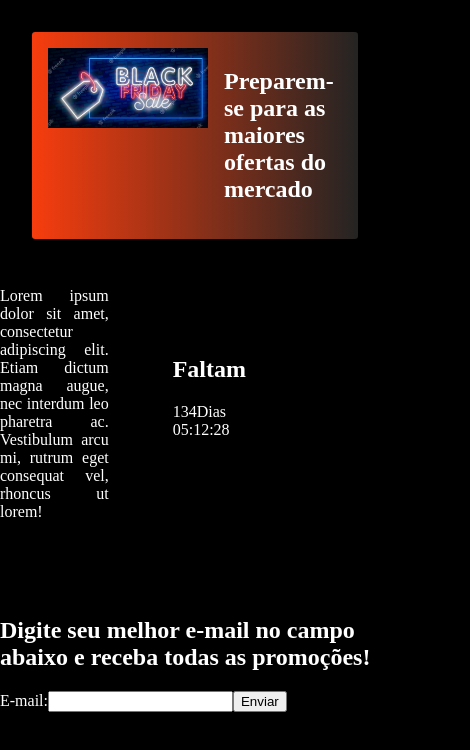
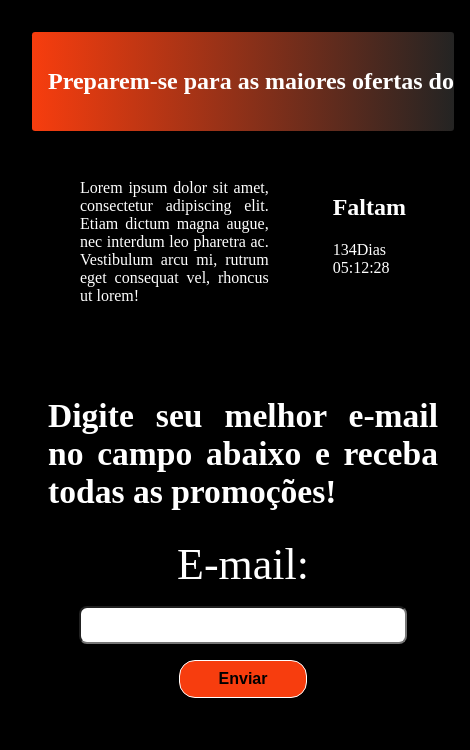
Before and after one commit to gleydson-delcho/desafio-gama-ecommerce, a React (Create React App) app: page / in a window 390 px wide. Shown: the top 750 px of the page, 470 px wide, since content can reach past the window. Built offline with nearby package versions, Linux system fonts and the light colour scheme.

Commit message:
Adds responsiveness to HTML

```diff
--- a/src/pages/Home/index.tsx
+++ b/src/pages/Home/index.tsx
@@ -29,10 +29,12 @@
       </div>
       <div className="containerForm">
         <h2>Digite seu melhor e-mail no campo abaixo e receba todas as promoções!</h2>
+        <div className="labelForm">
           <label htmlFor="email">E-mail:</label>
           <input type="text" onChange={e => setValue(e.target.value)} />
           <button onClick={handleSubmit}>Enviar</button>
         </div>
       </div>
+    </div>
   )
 }
--- a/src/pages/Home/styles.scss
+++ b/src/pages/Home/styles.scss
@@ -2,7 +2,7 @@
     header {
         display: flex;
         padding: 1rem;
-        margin: 2rem;
+        margin: 2rem 1rem 2rem 2rem;
         border-radius: 0.2rem;
 
         background: linear-gradient(to right,  #f73d0e, #242423);
@@ -18,15 +18,103 @@
         align-items: center;
         justify-content: center;
 
+
         text-align: justify;
 
-        margin: 0 5rem 5rem  0;
+        margin: 0 0 2rem 5rem;
 
         p {
             max-width: 300px;
         }
+    }
 
+    .containerForm {
+        display: flex;
+        flex-direction: column;
+        align-items: center;
+        justify-content: center;
 
+        background: #242423;
+        padding: 1rem;
+        margin:0 2rem 0 2rem;
+        border-radius: 1rem;
+
+        font-size: 1.4rem;
+
+        .labelForm {
+            display: flex;
+            align-items: center;
+            font-size: 2.75rem;
+
+            input {
+                width: 20rem;
+                height: 2rem;
+                margin: 0 2rem;
+                border-radius: 0.5rem;
+
+                &:focus,
+                &:active {
+                outline: none;
+                box-shadow: none;
+            }
+            }
+
+            button {
+                width: 8rem;
+                height: 2.4rem;
+
+                font-size: 1rem;
+                font-weight: 700;
+
+                background: #f73d0e;
+                border-radius: 1rem;
+                border: 1px solid #fff;
+                transition: filter 0.4s;
+
+                &:hover {
+                    cursor: pointer;
+                    border: 1px solid #d4d4d4;
+                    filter: brightness(0.7);
+                }
+
+            }
+        }
 
     }
 }
+
+@media(max-width: 855px) {
+    .containerHome {
+        header {
+            white-space: nowrap;
+            overflow: hidden;
+            width: 100%;
+
+            img {
+                display: none;
+            }
+        }
+
+        .containerInfo {
+
+            width: 100%;
+        }
+
+        .containerForm {
+
+            width: 100%;
+
+            background: none;
+            text-align: justify;
+
+            .labelForm {
+                display: flex;
+                flex-direction: column;
+
+                input {
+                    margin: 1rem 0;
+                }
+            }
+        }
+    }
+}
```
Lines whose indentation alone changed are shown as unchanged.
